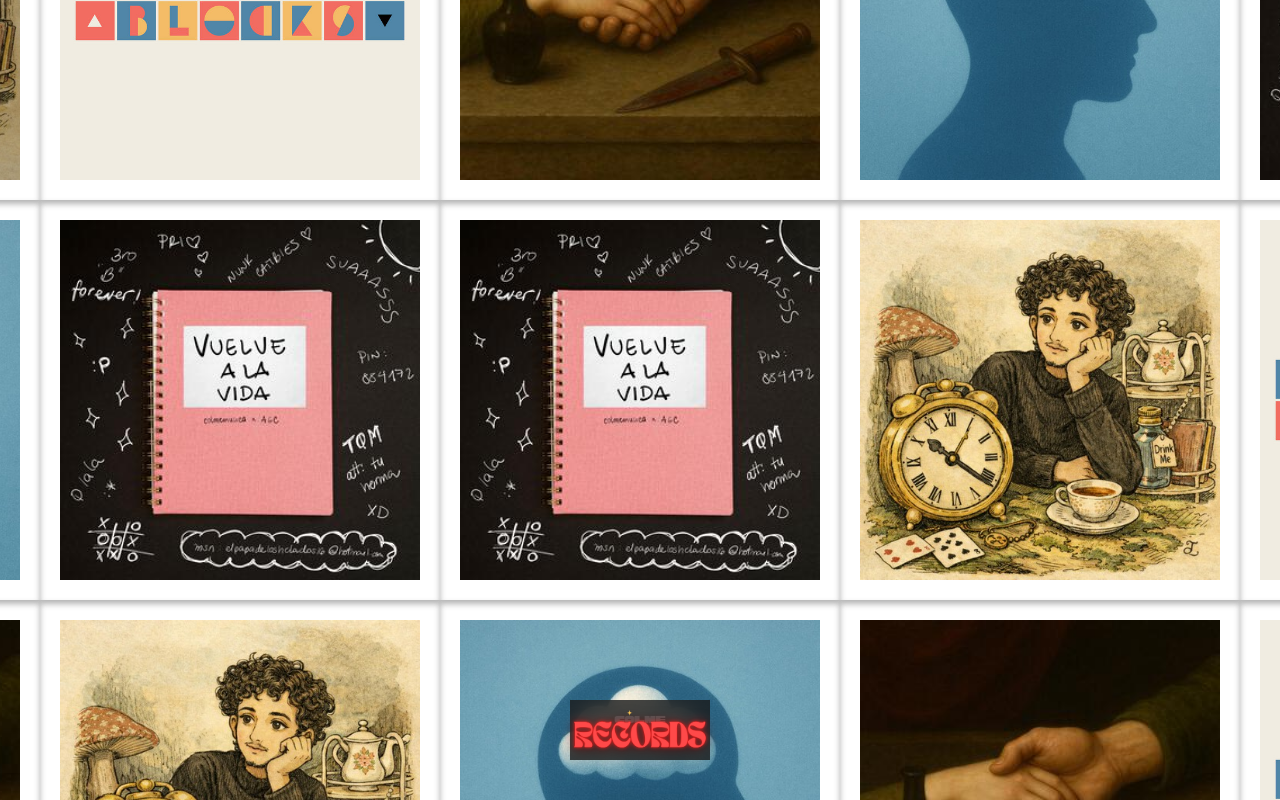
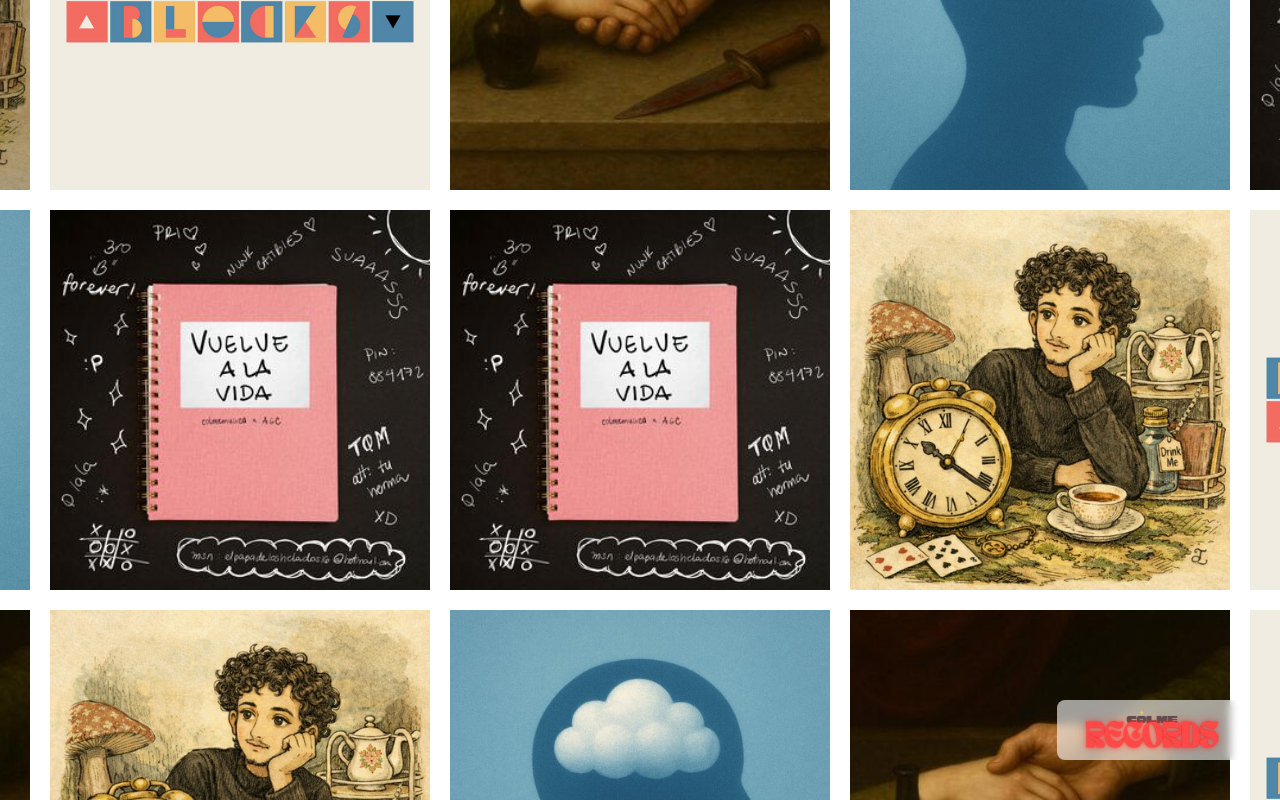
Before and after one commit to danicolms/colmemusica, a React (Vite) app: page / in a window 1280 px wide. Built offline with nearby package versions, Linux system fonts and the light colour scheme.

Commit message:
minor styling

```diff
--- a/src/styles.css
+++ b/src/styles.css
@@ -31,25 +31,25 @@ body {
 .logo {
     position: fixed;
     bottom: 40px;
-    left: 50%;
-    transform: translateX(-50%);
+    right: 10%;
+    transform: translateX(50%);
     z-index: 1000;
     width: 140px;
     height: auto;
     cursor: pointer;
-    filter: drop-shadow(0 4px 6px rgba(0, 0, 0, 0.5));
 }
 
 .logo-backdrop {
     position: fixed;
     bottom: 40px;
-    left: 50%;
-    transform: translateX(-50%);
-    width: 140px;
+    right: 10%;
+    transform: translateX(50%);
+    width: 190px;
     height: 60px;
-    background: rgba(26, 26, 26, 0.8);
-    backdrop-filter: blur(10px);
+    background: rgba(255, 255, 255, 0.6);
+    backdrop-filter: blur(4px);
     z-index: 999;
+    border-radius: 8px;
 }
 
 .grid-container {
@@ -75,9 +75,9 @@ body {
     width: var(--grid-item-size);
     height: var(--grid-item-size);
     overflow: hidden;
-    box-shadow: 0 4px 6px rgba(0, 0, 0, 0.3);
     transition: transform 0.1s ease-out;
-    padding: 20px;
+    padding: 10px;
+    cursor: pointer;
 }
 
 .grid-item:hover {
```
